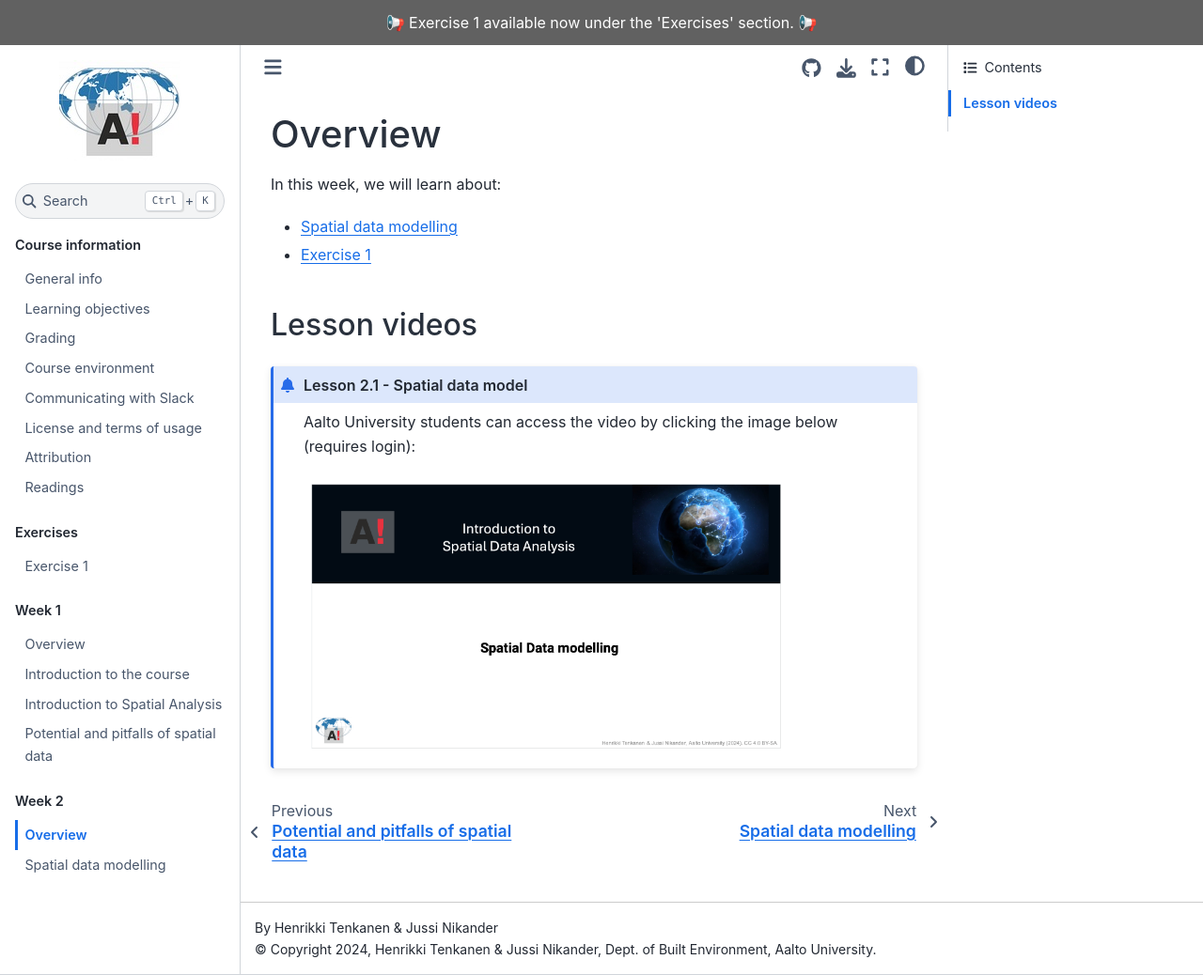
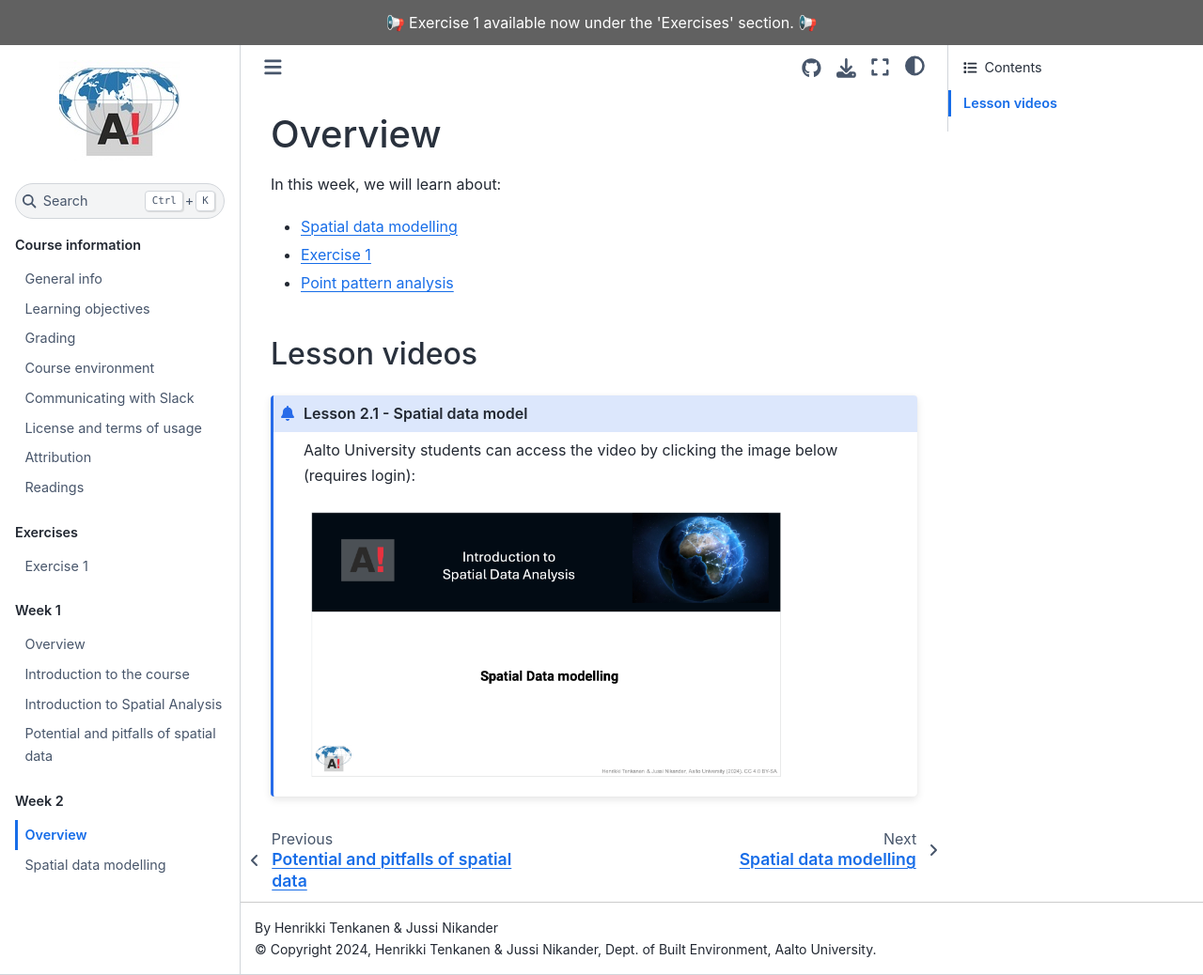
Before and after one commit to AaltoGIS/IntroSDA, a Sphinx documentation site: the page built from source/lessons/L2/overview.rst, in a window 1280 px wide and 1038 px high. Shown: the whole window at 94% size. Built offline with Sphinx 7.4.7 and the Sphinx Book theme 1.1.4, drawn with Linux system fonts in a browser that asks for light colours; pages that are not in the unit, such as notebooks, are missing from menus.

Commit message:
Add Lesson 2.2 slides

```diff
--- a/source/lessons/L2/overview.rst
+++ b/source/lessons/L2/overview.rst
@@ -5,8 +5,7 @@
 
 - :doc:`Spatial data modelling <spatial-data-model>`
 - :doc:`Exercise 1 <../../exercises/exercise-1>`
-
-.. - :doc:`Point pattern analysis <point-pattern-analysis>`
+- :doc:`Point pattern analysis <point-pattern-analysis>`
 
 
 Lesson videos
--- a/source/lessons/L2/point-pattern-analysis.rst
+++ b/source/lessons/L2/point-pattern-analysis.rst
@@ -3,4 +3,4 @@
 
 .. raw:: html
 
-    <iframe src="https://docs.google.com/presentation/d/e/2PACX-1vSZWM5_GqJ_Pxa96uXRr1joC_oeAec8eHlYacmyt7BRhrZTwlOiHkjWMOz4H_6vhr8fUpr2TE6eEQDl/embed?start=false&loop=false&delayms=3000" frameborder="0" width="960" height="569" allowfullscreen="true" mozallowfullscreen="true" webkitallowfullscreen="true"></iframe>
+    <iframe src="https://docs.google.com/presentation/d/1fURWw5zFRR85xOjVcoPU9-x5KKthf-Nj7qY2Oa_05NI/embed?start=false&loop=false&delayms=3000" frameborder="0" width="960" height="569" allowfullscreen="true" mozallowfullscreen="true" webkitallowfullscreen="true"></iframe>
```
